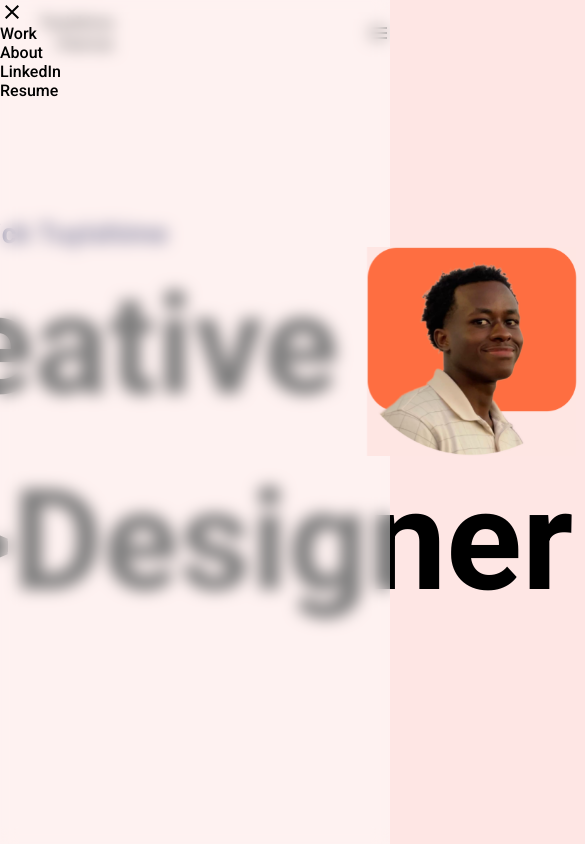
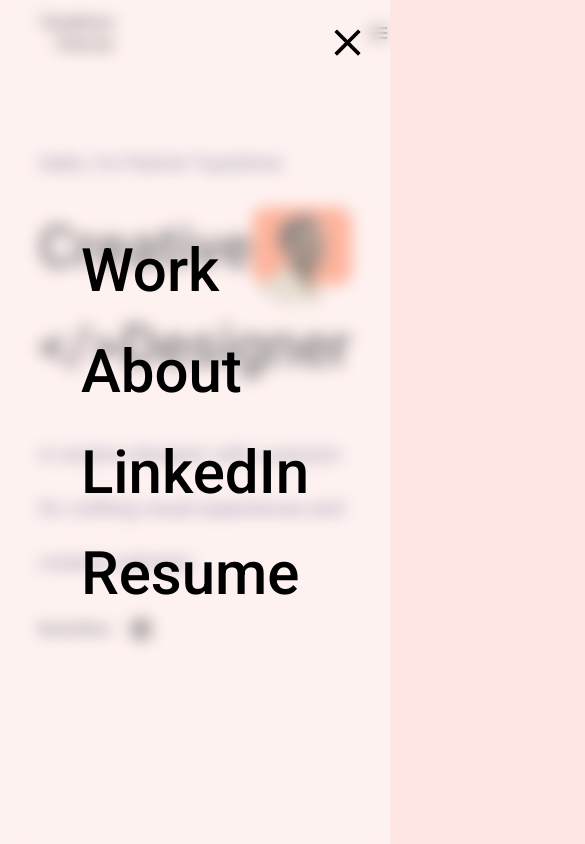
Before and after one commit to ptuyishi-su/patrick-react-portfolio, a React (Create React App) app: page /Home in a window 390 px wide. Both pictures are taken after a click on the item 378 px from the left and 33 px from the top of the page. Shown: the top 844 px of the page, 585 px wide, since content can reach past the window. Built offline with nearby package versions, Linux system fonts and the light colour scheme.

Commit message:
fixed nav and made front page responsive. i need to make about responsive and add work page

```diff
--- a/src/App.css
+++ b/src/App.css
@@ -30,7 +30,7 @@
   /* Global css */
 /* H1 Heading */
 h1 {
-    font-size: 140px;
+    font-size: 150px;
     font-weight: 560;
     line-height: 140% ;
 }
@@ -94,14 +94,10 @@
 .hero--section--title{
     display: flex;
 }
-.Hero--image {
+.hero--image {
     width: 210px;
     height: auto;
-    object-fit: contain;
     display: inline-block;
-    position: absolute;
-    padding: 0 0 0 550px;
-    z-index: 0;
 
 }
 /* Hero Headline starts */
@@ -112,6 +108,9 @@
     align-self: center;
     padding: 218px 0 0 0;
     gap: 80px;
+}
+.hero--headline--call{
+    line-height: 3.375rem;
 }
 .hero--headline--description {
     font-size: 30px;
@@ -128,8 +127,6 @@
     flex-shrink: 0;
 } */
 .read--more--link img{
-    position: absolute;
-    padding: 0 0 0 100px;
     transition: ease-in-out .2s;
 
 }
@@ -140,10 +137,18 @@
     text-decoration: none;
     transition: gap 0.3s ease;
     display: flex;
+
 }
 
 .read--more--link img:hover {
-    padding: 0 0 0 110px;
+    padding: 0 0 0 30px;
+}
+.read--more--link p {
+    transition: ease-in-out .2s;
+
+}
+.read--more--link p:hover {
+    letter-spacing: 1.2px;
 }
 /* Hero Section & Headline ends */
 
@@ -198,10 +203,33 @@
     box-shadow: -10px 0 10px rgb(0, 0, 0, 0.1);
     display: none;
     flex-direction: column;
-    align-items: flex-start;
-    justify-content: flex-start;
+    align-items: center;
+    justify-content: center;
+    gap: 40px;
+}
+.sidebar--buttons{
+    display: flex;
+    flex-direction: column;
+    gap: 30px;
+    height: 221px;
+    justify-content: center;
+}
+.sidebar--buttons a {
     font-size: 60px;
 }
+.sidebar--close {
+    position: absolute;
+    top: 20px;
+    right: 20px;
+}
+.sidebar--close img {
+    width: 45px;
+    height: auto;
+}
+.sidebar--buttons li:hover {
+    color: var(--heading-color);
+}
+
 .menu-close{
     display: none;
 }
@@ -215,21 +243,6 @@
     color: inherit;
     font-weight: 500;
     font-size: 1rem;
-}
-@media (max-width:1090px){
-    .nav--button {
-        display: none;
-    }
-    .menu-close {
-        display: block;
-    }
-
-}
-@media (max-width:490px){
-    .sidebar {
-        width: 100%;
-        height: 100%;
-    }
 }
 /* NavBar style ends */
 
@@ -443,3 +456,79 @@
 .work body {
     background-color: red;
 }
+/* Responsive styling starts */
+@media (max-width:980px){
+    .nav--button {
+        display: none;
+    }
+    .menu-close {
+        display: block;
+    }
+    h1 {
+        font-size: 96px;
+        font-weight: 440;
+    }
+    .hero--image{
+        width: 130px;
+        height: auto;
+    }
+    .text-lg {
+        font-size: 28px;
+        font-weight: 200;
+    }
+    .text-md {
+        font-size: 28px;
+        font-weight: 200;
+    }
+    .hero--section--headline {
+        display: flex;
+        object-fit: contain;
+        align-items: center;
+        align-self: center;
+        padding: 39px 0 0 0;
+        gap: 80px;
+    }
+    .hero--headline-call {
+        font-size: 28px;
+    }
+    .hero--section--box {
+        padding: 120px 130px;
+    }
+
+}
+@media (max-width:490px){
+    .sidebar {
+        width: 100%;
+        height: 100%;
+    }
+    h1 {
+        font-size: 58px;
+        font-weight: 440;
+    }
+    .hero--image{
+        width: 100px;
+        height: auto;
+    }
+    .text-lg {
+        font-size: 20px;
+        font-weight: 200;
+    }
+    .line-name{
+        padding: 30px 0;
+    }
+    .text-md {
+        font-size: 20px;
+        font-weight: 200;
+    }
+    .hero--section--headline {
+        display: flex;
+        object-fit: contain;
+        align-items: center;
+        align-self: center;
+        padding: 39px 0 0 0;
+        gap: 80px;
+    }
+    .hero--headline-call {
+        font-size: 28px;
+    }
+}
--- a/src/Pages/Home/Footer.jsx
+++ b/src/Pages/Home/Footer.jsx
@@ -19,17 +19,17 @@
                         <ul className="footer-social-links">
                             <li>
                                 <a href="https://github.com/ptuyishi-su">
-                                    <LazyLoadImage src="/img/github.svg" alt="linkedin Icon" />
+                                    <LazyLoadImage src="/img/github.svg" alt="github Icon button to Patrick's github accounts " />
                                 </a>
                             </li>
                             <li>
                                 <a href="https://www.linkedin.com/in/patricktuyishime/">
-                                        <LazyLoadImage src="/img/linkedin.svg" alt="linkedin Icon" />
+                                        <LazyLoadImage src="/img/linkedin.svg" alt="linkedin Icon button to patrick's LinkedIn account" />
                                     </a>
                             </li>
                             <li>
                                 <a href="https://www.behance.net/patricktuyishi2">
-                                    <LazyLoadImage src="/img/behance.svg" alt="linkedin Icon" />
+                                    <LazyLoadImage src="/img/behance.svg" alt="Behance Icon button to patricks behance account" />
                                 </a>
                             </li>
                         </ul>
--- a/src/Pages/Home/HeroSection.jsx
+++ b/src/Pages/Home/HeroSection.jsx
@@ -8,10 +8,10 @@
         <section className="hero--section" id="HeroSection">
             <div className="hero--section--box">
                 <div className="hero--section--content">
-                    <p className="text-lg">Hello, I’m Patrick Tuyishime</p>
+                    <p className="text-lg line-name">Hello, I’m Patrick Tuyishime</p>
                     <div className="hero--section--title">
                         <h1>Creative</h1>
-                        <LazyLoadImage className="Hero--image" src="img/hero_img.png" alt="Patrick Profile" />
+                        <LazyLoadImage className="hero--image" src="img/hero_img.png" alt="Patrick Profile" />
                     </div>
                     <div className="designer">
                         <h1 className="title--designer">&lt;/&gt;Designer</h1>
@@ -21,13 +21,13 @@
                             <LazyLoadImage src="img/spin-icon.png" alt="" />
                         </div> */}
                         <div className="hero--headline--description">
-                            <p className="text-md">
+
+                            <p className="text-md hero--headline--call">
                                 A creative designer with a passion<br/>
-                            </p>
-                            <p className="text-md">
+
                                 for crafting visual experiences and<br/>
-                            </p>
-                            <p className="text-md">
+
+
                                 creative websites.
                             </p>
                             <Link to="/About" className="read--more--link">
--- a/src/Pages/Home/Homescreen/index.jsx
+++ b/src/Pages/Home/Homescreen/index.jsx
@@ -8,7 +8,7 @@
     return (
         <>
             <HeroSection />
-            <MyPortfolio />
+            {/* <MyPortfolio /> */}
             <Footer />
 
         </>
--- a/src/Pages/Home/NavBar.jsx
+++ b/src/Pages/Home/NavBar.jsx
@@ -15,11 +15,13 @@
 
         <nav className="navbar">
             <ul className="sidebar">
-                <li ><a href=""><img src="img/close-x.svg" alt="close menu icon" /></a></li>
-                <li> <a href="/work">Work</a></li>
-                <li> <a href="/About">About</a></li>
-                <li> <a href="#">LinkedIn</a></li>
-                <li> <a href="#">Resume</a></li>
+                <div className="sidebar--buttons">
+                    <li  className="sidebar--close"><a href=""><img src="img/close-x.svg" alt="close menu icon" /></a></li>
+                    <li> <a href="/work">Work</a></li>
+                    <li> <a href="/About">About</a></li>
+                    <li> <a href="#">LinkedIn</a></li>
+                    <li> <a href="#">Resume</a></li>
+                </div>
             </ul>
             <ul>
                 <li className="nav--logo"> <a href="/Home"><img src="img/logo.png" alt="site logo" /></a></li>
```
